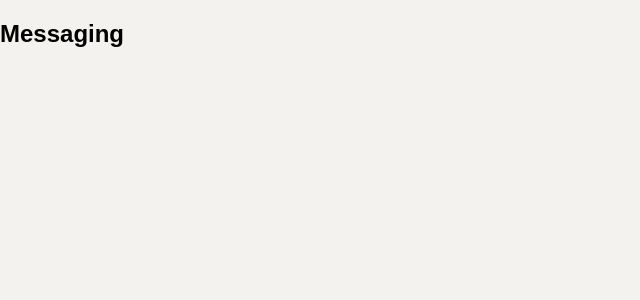
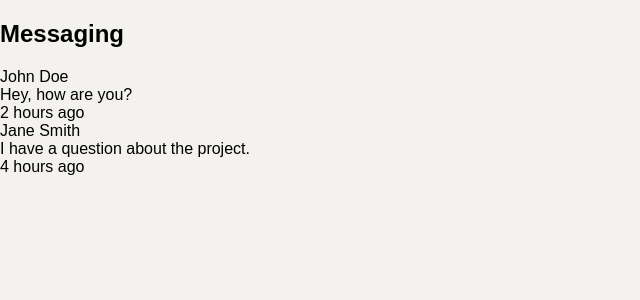
Before and after one commit to mohamedmehdigara/react-linkedin, a React (Create React App) app: page /messaging in a window 1280 px wide. Shown: the top 300 px of the page, without its empty margins (0-640 px from the left). Built offline with nearby package versions, Linux system fonts and the light colour scheme.

Commit message:
added files

```diff
--- a/package.json
+++ b/package.json
@@ -36,5 +36,8 @@
       "last 1 firefox version",
       "last 1 safari version"
     ]
+  },
+  "devDependencies": {
+    "@babel/plugin-proposal-private-property-in-object": "^7.21.11"
   }
 }
--- a/src/components/Me.js
+++ b/src/components/Me.js
@@ -4,13 +4,7 @@ const Me = () => {
   return (
     <div className="me">
       <h2>Me</h2>
-      <div className="me__content">
-        <img className="me__avatar" src="my_avatar.png" alt="My Avatar" />
-        <div className="me__info">
-          <div className="me__name">John Doe</div>
-          <div className="me__headline">Software Engineer</div>
-        </div>
-      </div>
+      {/* Add profile information and content */}
     </div>
   );
 };
--- a/src/components/Notifications.js
+++ b/src/components/Notifications.js
@@ -4,12 +4,12 @@ const Notifications = () => {
   const notifications = [
     {
       id: 1,
-      message: 'John Doe liked your post.',
+      text: 'You have a new connection request.',
       timestamp: '2 hours ago',
     },
     {
       id: 2,
-      message: 'Jane Smith commented on your article.',
+      text: 'Your post reached 100 likes.',
       timestamp: '4 hours ago',
     },
     // Add more sample notifications as needed
@@ -20,7 +20,7 @@ const Notifications = () => {
       <h2>Notifications</h2>
       {notifications.map((notification) => (
         <div className="notification" key={notification.id}>
-          <div className="notification__message">{notification.message}</div>
+          <div className="notification__text">{notification.text}</div>
           <div className="notification__timestamp">{notification.timestamp}</div>
         </div>
       ))}
--- /dev/null
+++ b/src/components/Post.js
@@ -0,0 +1,16 @@
+import React from 'react';
+
+const Post = ({ author, content, timestamp }) => {
+  return (
+    <div className="post">
+      <div className="post__header">
+        <img className="post__avatar" src={author.avatar} alt={`${author.name}'s Avatar`} />
+        <div className="post__author">{author.name}</div>
+        <div className="post__timestamp">{timestamp}</div>
+      </div>
+      <div className="post__content">{content}</div>
+    </div>
+  );
+};
+
+export default Post;
--- a/src/components/Sidebar.js
+++ b/src/components/Sidebar.js
@@ -6,13 +6,16 @@ const Sidebar = () => {
     <aside className="sidebar">
       <ul className="sidebar__nav">
         <li>
-          <Link to="/profile">My Profile</Link>
+          <Link to="/home">Home</Link>
         </li>
         <li>
-          <Link to="/connections">Connections</Link>
+          <Link to="/connections">My network</Link>
         </li>
         <li>
-          <Link to="/messages">Messages</Link>
+          <Link to="/jobs">Jobs</Link>
+        </li>
+        <li>
+          <Link to="/messages">Messaging</Link>
         </li>
         <li>
           <Link to="/notifications">Notifications</Link>
--- a/src/pages/Home.js
+++ b/src/pages/Home.js
@@ -1,20 +1,40 @@
 import React from 'react';
-import Header from '../components/Header';
+import Post from '../components/Post';
 import Sidebar from '../components/Sidebar';
-import Feed from '../components/Feed';
 import Widgets from '../components/Widgets';
 
 const Home = () => {
+  const posts = [
+    {
+      id: 1,
+      author: {
+        name: 'John Doe',
+        avatar: 'avatar1.png',
+      },
+      content: 'Hello, world!',
+      timestamp: '2 hours ago',
+    },
+    {
+      id: 2,
+      author: {
+        name: 'Jane Smith',
+        avatar: 'avatar2.png',
+      },
+      content: 'I love React!',
+      timestamp: '4 hours ago',
+    },
+    // Add more sample posts as needed
+  ];
+
   return (
     <div className="home">
-      <Header />
-      <main className="main">
-        <Sidebar />
-        <div className="content">
-          <Feed />
-          <Widgets />
-        </div>
-      </main>
+      <Sidebar />
+      <div className="home__feed">
+        {posts.map((post) => (
+          <Post key={post.id} author={post.author} content={post.content} timestamp={post.timestamp} />
+        ))}
+      </div>
+      <Widgets />
     </div>
   );
 };
--- a/src/pages/Jobs.js
+++ b/src/pages/Jobs.js
@@ -1,18 +1,18 @@
 import React from 'react';
 
 const Jobs = () => {
-  const jobs = [
+  const jobList = [
     {
       id: 1,
-      title: 'Frontend Developer',
-      company: 'ABC Inc.',
-      location: 'New York, NY',
+      title: 'Software Engineer',
+      company: 'ABC Technologies',
+      location: 'San Francisco, CA',
     },
     {
       id: 2,
-      title: 'Software Engineer',
-      company: 'XYZ Corp.',
-      location: 'San Francisco, CA',
+      title: 'UX Designer',
+      company: 'XYZ Design Studio',
+      location: 'New York, NY',
     },
     // Add more sample jobs as needed
   ];
@@ -20,7 +20,7 @@ const Jobs = () => {
   return (
     <div className="jobs">
       <h2>Jobs</h2>
-      {jobs.map((job) => (
+      {jobList.map((job) => (
         <div className="job" key={job.id}>
           <div className="job__title">{job.title}</div>
           <div className="job__company">{job.company}</div>
--- a/src/pages/Messaging.js
+++ b/src/pages/Messaging.js
@@ -1,10 +1,32 @@
 import React from 'react';
 
 const Messaging = () => {
+  const messages = [
+    {
+      id: 1,
+      sender: 'John Doe',
+      content: 'Hey, how are you?',
+      timestamp: '2 hours ago',
+    },
+    {
+      id: 2,
+      sender: 'Jane Smith',
+      content: 'I have a question about the project.',
+      timestamp: '4 hours ago',
+    },
+    // Add more sample messages as needed
+  ];
+
   return (
     <div className="messaging">
       <h2>Messaging</h2>
-      {/* Add messaging content here */}
+      {messages.map((message) => (
+        <div className="message" key={message.id}>
+          <div className="message__sender">{message.sender}</div>
+          <div className="message__content">{message.content}</div>
+          <div className="message__timestamp">{message.timestamp}</div>
+        </div>
+      ))}
     </div>
   );
 };
--- a/src/pages/Network.js
+++ b/src/pages/Network.js
@@ -1,7 +1,7 @@
 import React from 'react';
 
 const Network = () => {
-  const connections = [
+  const networkData = [
     {
       id: 1,
       name: 'John Doe',
@@ -14,18 +14,18 @@ const Network = () => {
       avatar: 'avatar2.png',
       headline: 'UX Designer',
     },
-    // Add more sample connections as needed
+    // Add more sample network connections as needed
   ];
 
   return (
     <div className="network">
       <h2>My Network</h2>
-      {connections.map((connection) => (
-        <div className="connection" key={connection.id}>
-          <img className="connection__avatar" src={connection.avatar} alt={`${connection.name}'s Avatar`} />
-          <div className="connection__info">
-            <div className="connection__name">{connection.name}</div>
-            <div className="connection__headline">{connection.headline}</div>
+      {networkData.map((connection) => (
+        <div className="network__connection" key={connection.id}>
+          <img className="network__avatar" src={connection.avatar} alt={`${connection.name}'s Avatar`} />
+          <div className="network__info">
+            <div className="network__name">{connection.name}</div>
+            <div className="network__headline">{connection.headline}</div>
           </div>
         </div>
       ))}
```
Also changed, not shown: 1 other file (tests, documents, lock files or other folders).
